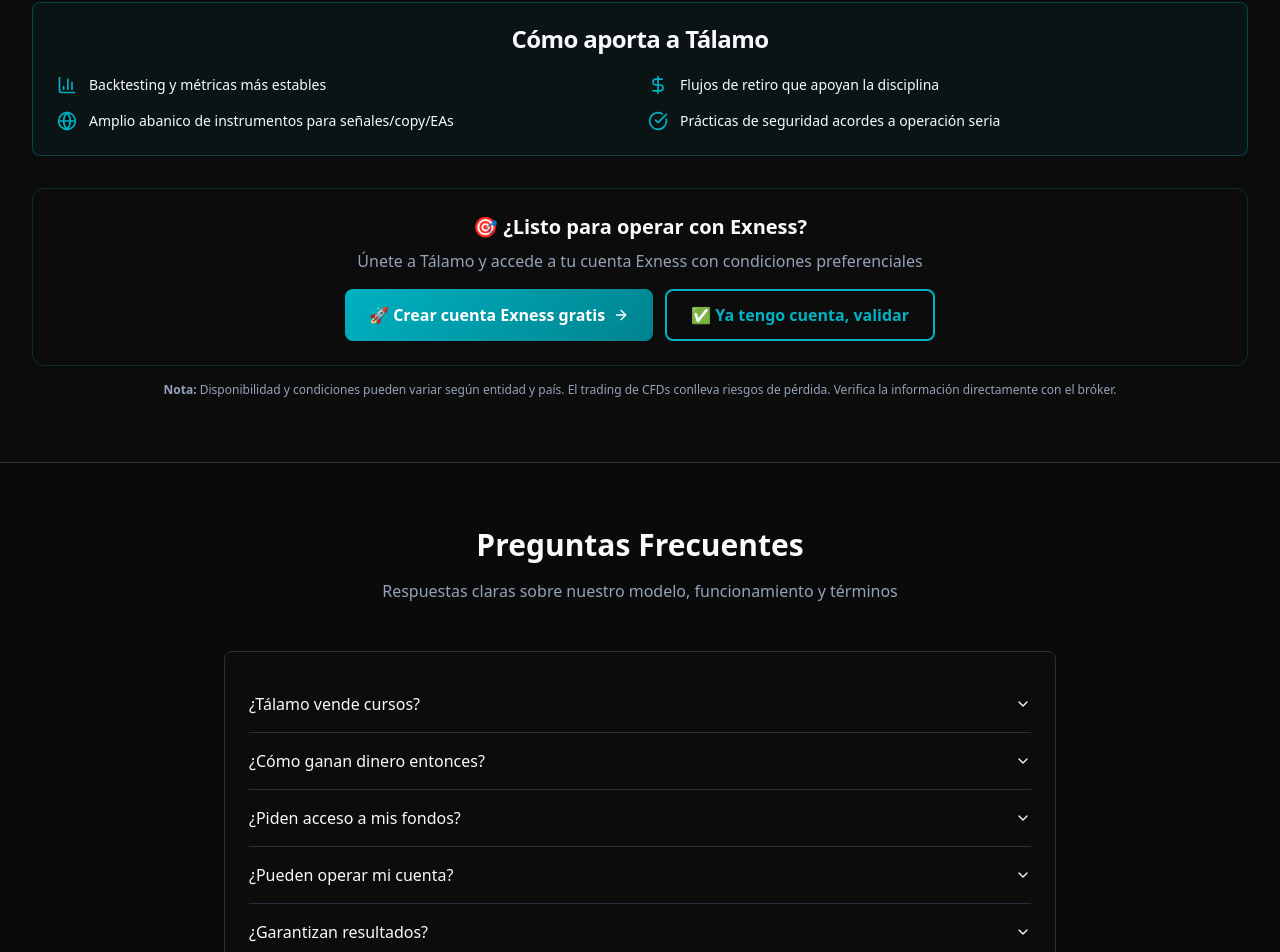
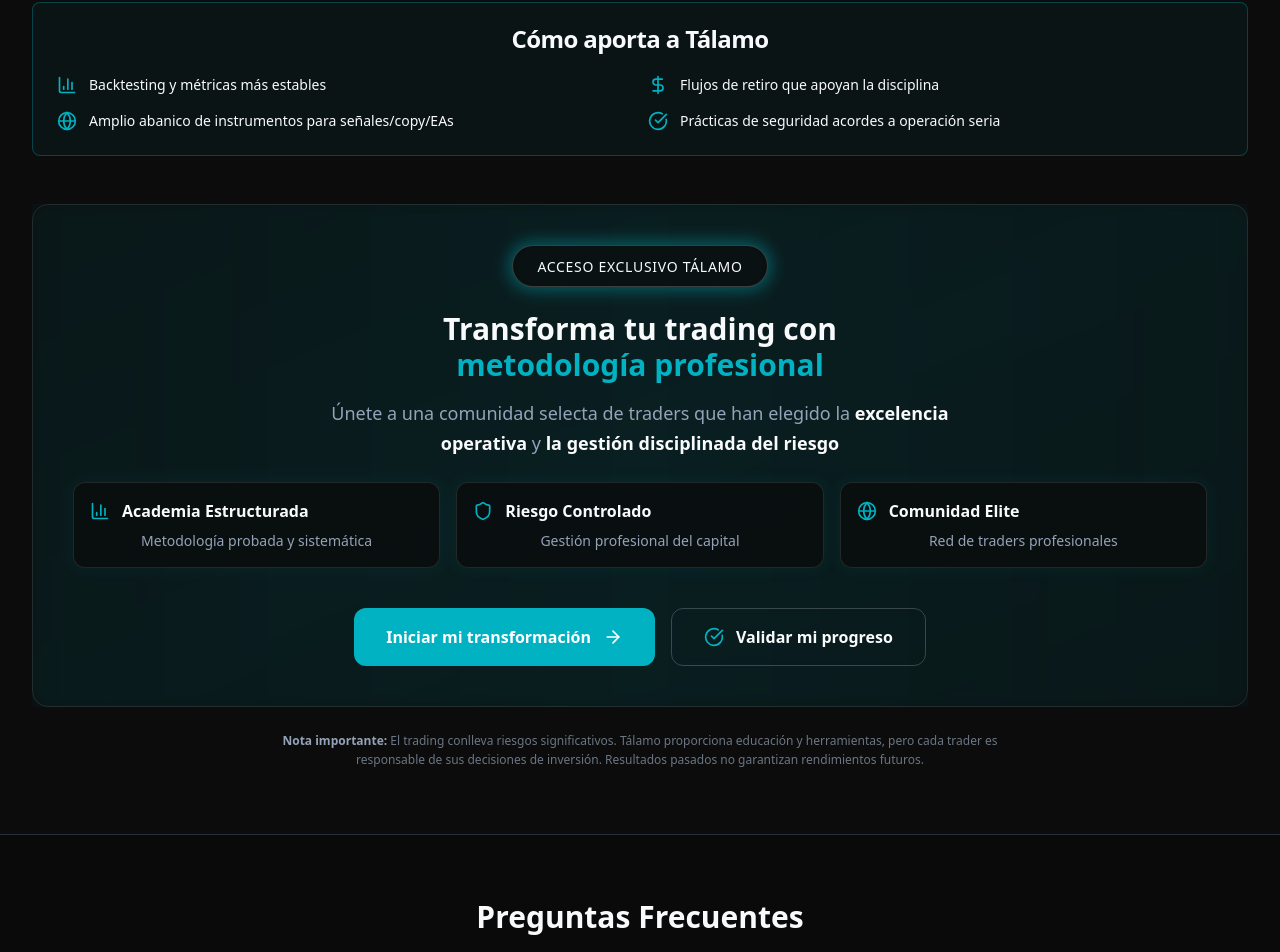
Before and after one commit to alegarbar2018-droid/talamo-pro-hub, a React (Vite) app: page / in a window 1280 px wide. Shown: the part 9795-10747 px from the top of the page. Built offline with nearby package versions, Linux system fonts and the light colour scheme; the HTML template or start-up script is replaced by a standard one.

Commit message:
Refine WhyExness section

```diff
--- a/src/components/WhyExness.tsx
+++ b/src/components/WhyExness.tsx
@@ -160,35 +160,115 @@ const WhyExness = () => {
           </CardContent>
         </Card>
 
-        <div className="mt-8 text-center space-y-4">
-          <div className="bg-gradient-primary/10 border border-primary/20 rounded-xl p-6">
-            <h3 className="text-xl font-bold text-foreground mb-2">
-              🎯 ¿Listo para operar con Exness?
+        <div className="mt-12">
+          {/* Premium CTA Section */}
+          <div className="relative overflow-hidden">
+            {/* Background effects */}
+            <div className="absolute inset-0 bg-gradient-to-br from-teal/5 via-primary/10 to-accent/5 rounded-2xl"></div>
+            <div className="absolute inset-0 bg-background/60 backdrop-blur-sm rounded-2xl"></div>
+            <div className="absolute -inset-1 bg-gradient-to-r from-teal/20 via-primary/30 to-accent/20 rounded-2xl blur opacity-30"></div>
+
+            <div className="relative border border-white/10 rounded-2xl p-8 md:p-10">
+              <div className="text-center space-y-6">
+                {/* Premium badge */}
+                <div className="inline-block">
+                  <div className="group relative">
+                    <div className="absolute -inset-1 bg-gradient-to-r from-teal via-primary to-accent rounded-full blur opacity-40 group-hover:opacity-60 transition duration-500"></div>
+                    <div className="relative bg-background/90 backdrop-blur-xl border border-white/20 rounded-full px-6 py-2">
+                      <span className="text-sm font-medium text-foreground tracking-wider uppercase">
+                        Acceso Exclusivo Tálamo
+                      </span>
+                    </div>
+                  </div>
+                </div>
+
+                <div className="space-y-4">
+                  <h3 className="text-2xl md:text-3xl font-bold text-foreground">
+                    Transforma tu trading con
+                    <br />
+                    <span className="bg-gradient-to-r from-teal via-primary to-accent bg-clip-text text-transparent">
+                      metodología profesional
+                    </span>
                   </h3>
-            <p className="text-muted-foreground mb-4">
-              Únete a Tálamo y accede a tu cuenta Exness con condiciones preferenciales
+
+                  <p className="text-lg text-muted-foreground max-w-2xl mx-auto leading-relaxed">
+                    Únete a una comunidad selecta de traders que han elegido la
+                    <span className="text-foreground font-semibold"> excelencia operativa</span> y
+                    <span className="text-foreground font-semibold"> la gestión disciplinada del riesgo</span>
                   </p>
-            <div className="flex flex-col sm:flex-row gap-3 justify-center">
+                </div>
+
+                {/* Value propositions */}
+                <div className="grid grid-cols-1 md:grid-cols-3 gap-4 my-8">
+                  <div className="group relative">
+                    <div className="absolute -inset-0.5 bg-gradient-to-r from-teal/30 to-primary/30 rounded-xl blur opacity-20 group-hover:opacity-40 transition duration-300"></div>
+                    <div className="relative bg-background/80 backdrop-blur-xl border border-white/10 rounded-xl p-4">
+                      <div className="flex items-center gap-3 mb-2">
+                        <BarChart3 className="h-5 w-5 text-teal" />
+                        <span className="font-semibold text-foreground">Academia Estructurada</span>
+                      </div>
+                      <p className="text-sm text-muted-foreground">
+                        Metodología probada y sistemática
+                      </p>
+                    </div>
+                  </div>
+
+                  <div className="group relative">
+                    <div className="absolute -inset-0.5 bg-gradient-to-r from-primary/30 to-accent/30 rounded-xl blur opacity-20 group-hover:opacity-40 transition duration-300"></div>
+                    <div className="relative bg-background/80 backdrop-blur-xl border border-white/10 rounded-xl p-4">
+                      <div className="flex items-center gap-3 mb-2">
+                        <Shield className="h-5 w-5 text-primary" />
+                        <span className="font-semibold text-foreground">Riesgo Controlado</span>
+                      </div>
+                      <p className="text-sm text-muted-foreground">
+                        Gestión profesional del capital
+                      </p>
+                    </div>
+                  </div>
+
+                  <div className="group relative">
+                    <div className="absolute -inset-0.5 bg-gradient-to-r from-accent/30 to-teal/30 rounded-xl blur opacity-20 group-hover:opacity-40 transition duration-300"></div>
+                    <div className="relative bg-background/80 backdrop-blur-xl border border-white/10 rounded-xl p-4">
+                      <div className="flex items-center gap-3 mb-2">
+                        <Globe className="h-5 w-5 text-accent" />
+                        <span className="font-semibold text-foreground">Comunidad Elite</span>
+                      </div>
+                      <p className="text-sm text-muted-foreground">
+                        Red de traders profesionales
+                      </p>
+                    </div>
+                  </div>
+                </div>
+
+                {/* CTA Buttons */}
+                <div className="flex flex-col sm:flex-row gap-4 justify-center pt-4">
                   <button
                     onClick={() => window.location.href = '/onboarding?step=choose'}
-                className="bg-gradient-primary text-white px-6 py-3 rounded-lg font-semibold hover:shadow-glow transition-all duration-300 flex items-center justify-center gap-2"
+                    className="group relative overflow-hidden bg-gradient-to-r from-teal via-primary to-accent text-white px-8 py-4 rounded-xl font-semibold transition-all duration-300 hover:shadow-2xl hover:shadow-primary/25 flex items-center justify-center gap-3"
                   >
-                🚀 Crear cuenta Exness gratis
-                <ArrowRight className="h-4 w-4" />
+                    <span className="relative z-10">Iniciar mi transformación</span>
+                    <ArrowRight className="h-5 w-5 relative z-10 group-hover:translate-x-1 transition-transform duration-300" />
+                    <div className="absolute inset-0 bg-gradient-to-r from-teal/80 via-primary/80 to-accent/80 opacity-0 group-hover:opacity-100 transition-opacity duration-300"></div>
                   </button>
+
                   <button
                     onClick={() => window.location.href = '/onboarding?step=validate'}
-                className="border-2 border-primary text-primary px-6 py-3 rounded-lg font-semibold hover:bg-primary/10 transition-all duration-300"
+                    className="group relative border border-white/20 text-foreground px-8 py-4 rounded-xl font-semibold hover:bg-white/5 transition-all duration-300 backdrop-blur-sm flex items-center justify-center gap-3"
                   >
-                ✅ Ya tengo cuenta, validar
+                    <CheckCircle className="h-5 w-5 text-teal group-hover:scale-110 transition-transform duration-300" />
+                    <span>Validar mi progreso</span>
                   </button>
                 </div>
               </div>
+            </div>
+          </div>
 
-          <div className="text-xs text-muted-foreground">
-            <p>
-              <strong>Nota:</strong> Disponibilidad y condiciones pueden variar según entidad y país.
-              El trading de CFDs conlleva riesgos de pérdida. Verifica la información directamente con el bróker.
+          {/* Disclaimer */}
+          <div className="mt-6 text-center">
+            <p className="text-xs text-muted-foreground/70 max-w-3xl mx-auto leading-relaxed">
+              <strong className="text-muted-foreground">Nota importante:</strong> El trading conlleva riesgos significativos.
+              Tálamo proporciona educación y herramientas, pero cada trader es responsable de sus decisiones de inversión.
+              Resultados pasados no garantizan rendimientos futuros.
             </p>
           </div>
         </div>
```
Lines whose indentation alone changed are shown as unchanged.
